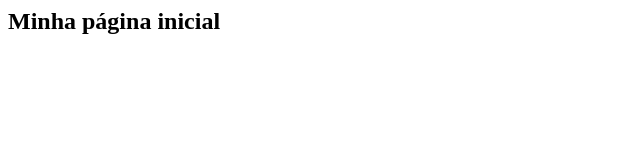
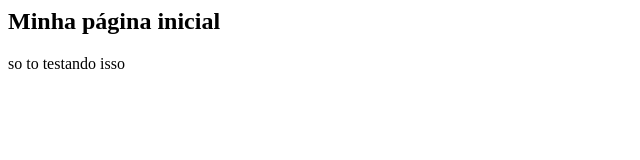
Before and after one commit to Matteu-s/projeto-curso-git, a plain HTML site: page index.html in a window 1280 px wide. Shown: the whole page, without its empty margins (0-640 px from the left). Drawn offline with Linux system fonts and the light colour scheme.

Commit message:
Adicionando so testando isso

```diff
--- a/index.html
+++ b/index.html
@@ -7,5 +7,6 @@
 
 <body>
 	<h2>Minha página inicial</h2>
+		so to testando isso
 </body>
 </html>
```
